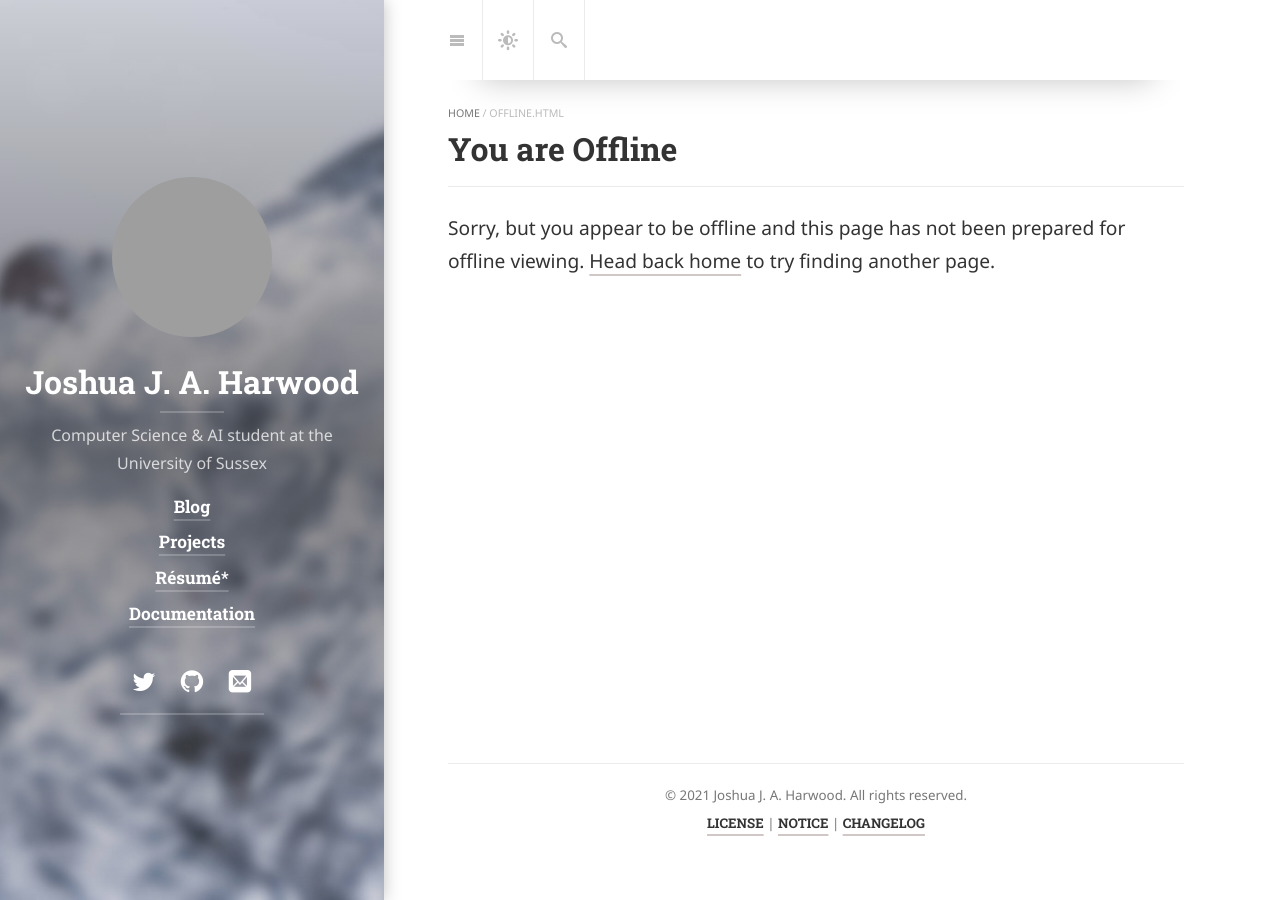
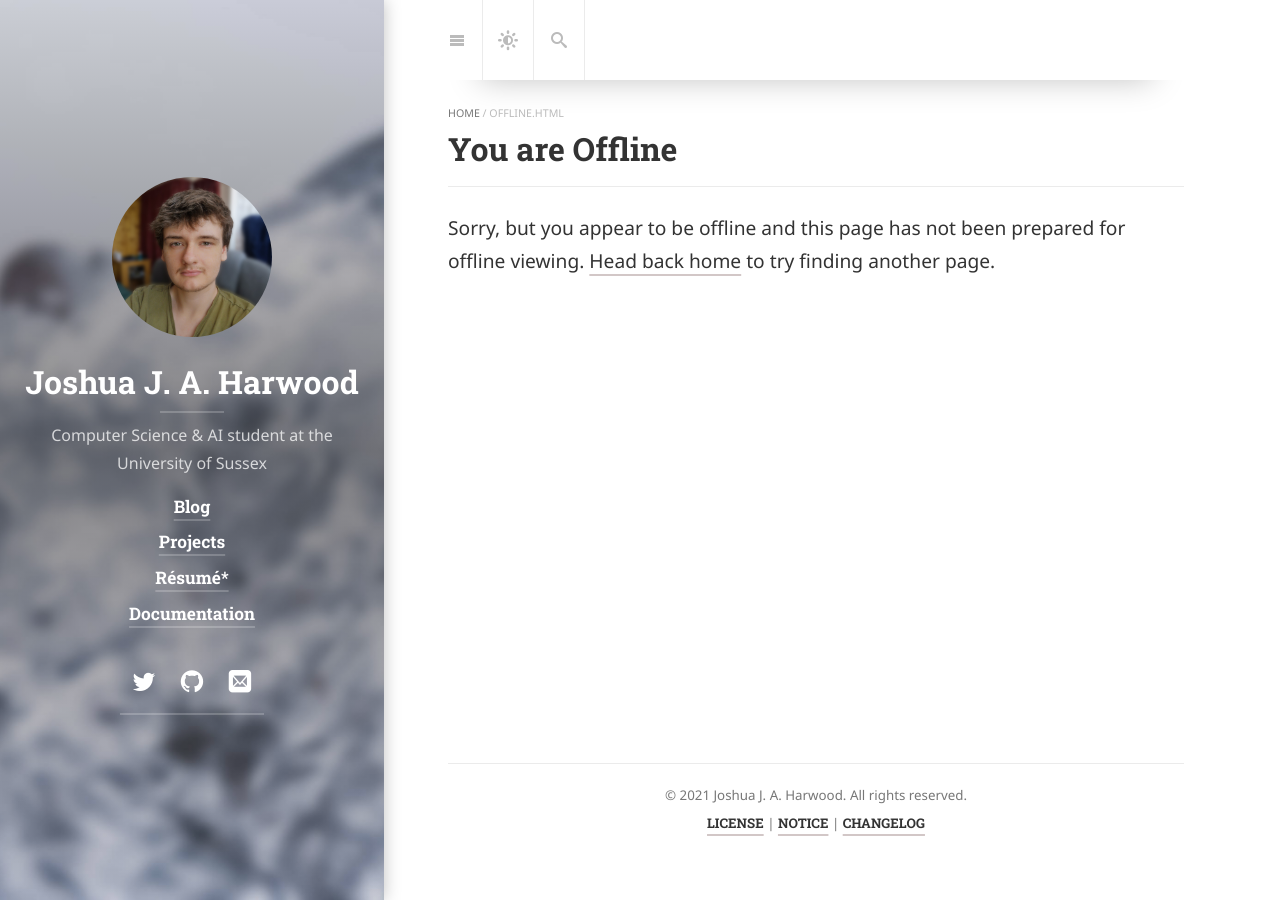
Before and after one commit to joshuajaharwood/joshuajaharwood.github.io, a Jekyll site: the page built from offline.md, in a window 1280 px wide. Built offline with Jekyll 4.4.1, drawn with Linux system fonts in a browser that asks for light colours; cached includes are drawn as plain includes; nearby versions of some CDN libraries; some web fonts are replaced; library files that are not in the unit come from our copies; grey boxes are pictures that could not be loaded.

Commit message:
Change profile picture

```diff
--- a/_config.yml
+++ b/_config.yml
@@ -36,7 +36,7 @@ keywords:              [student, developer, java, python, ethereum]
 # A (square) logo for your site.
 # If provided, it will be shown at the top of the sidebar.
 # It also used by the `jekyll-seo-tag` plugin.
-logo:                  /assets/img/profile_cropped.jpg
+logo:                  /assets/img/profile.jpg
 
 # This should be the same author as first entry in `_data/authors.yml`.
 author:
```
